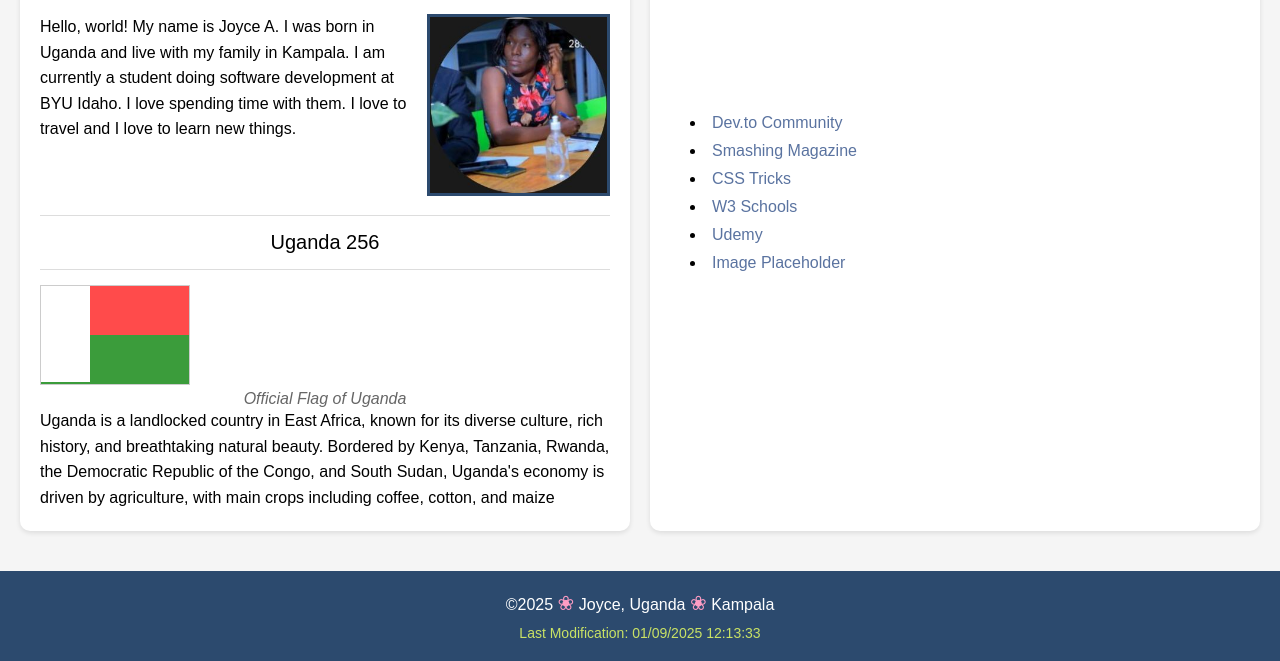
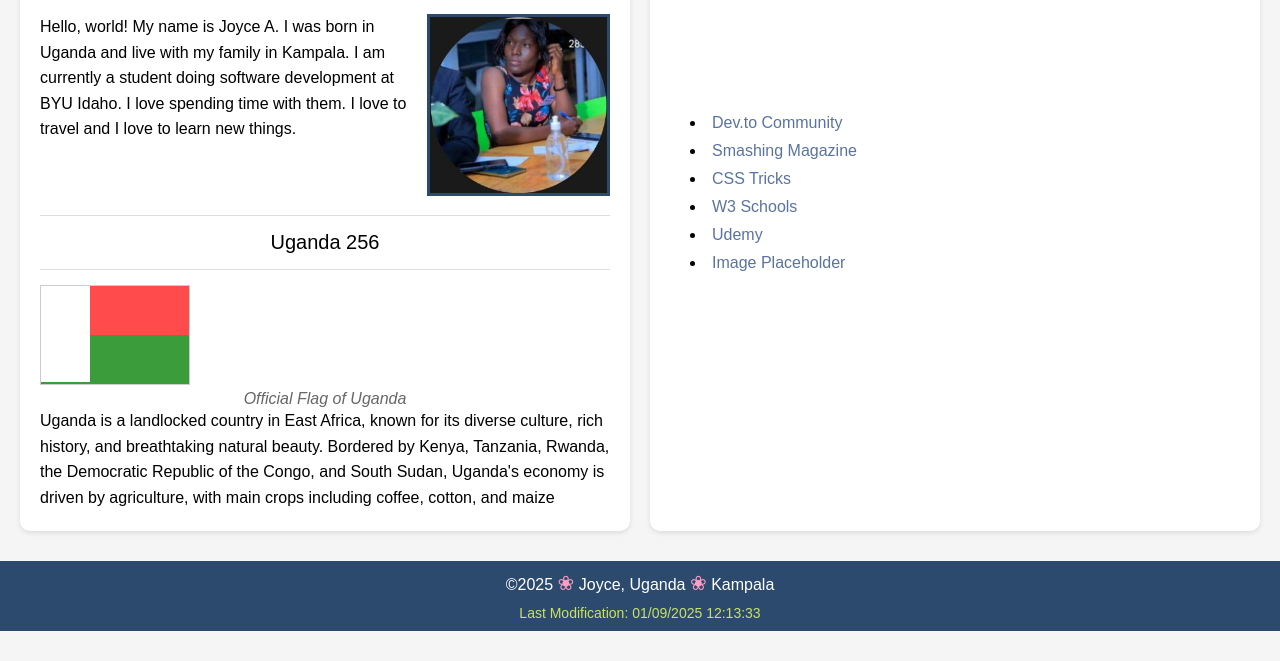
Before and after one commit to Joyceachen/wdd131-files, a plain HTML site: page index.html in a window 1280 px wide. Shown: the part 207-868 px from the top of the page. After the commit the page ends 838 px from the top, so only its background shows below. Drawn offline with Linux system fonts and the light colour scheme.

Commit message:
updated the css

```diff
--- a/styles/base.css
+++ b/styles/base.css
@@ -150,8 +150,8 @@ body {
 	background-color: #2c4a6e;
 	color: white;
 	text-align: center;
-	padding: 20px;
-	margin-top: 20px;
+	padding: 10px;
+	margin-top: 10px;
 }
 
 .footer-text {
```
